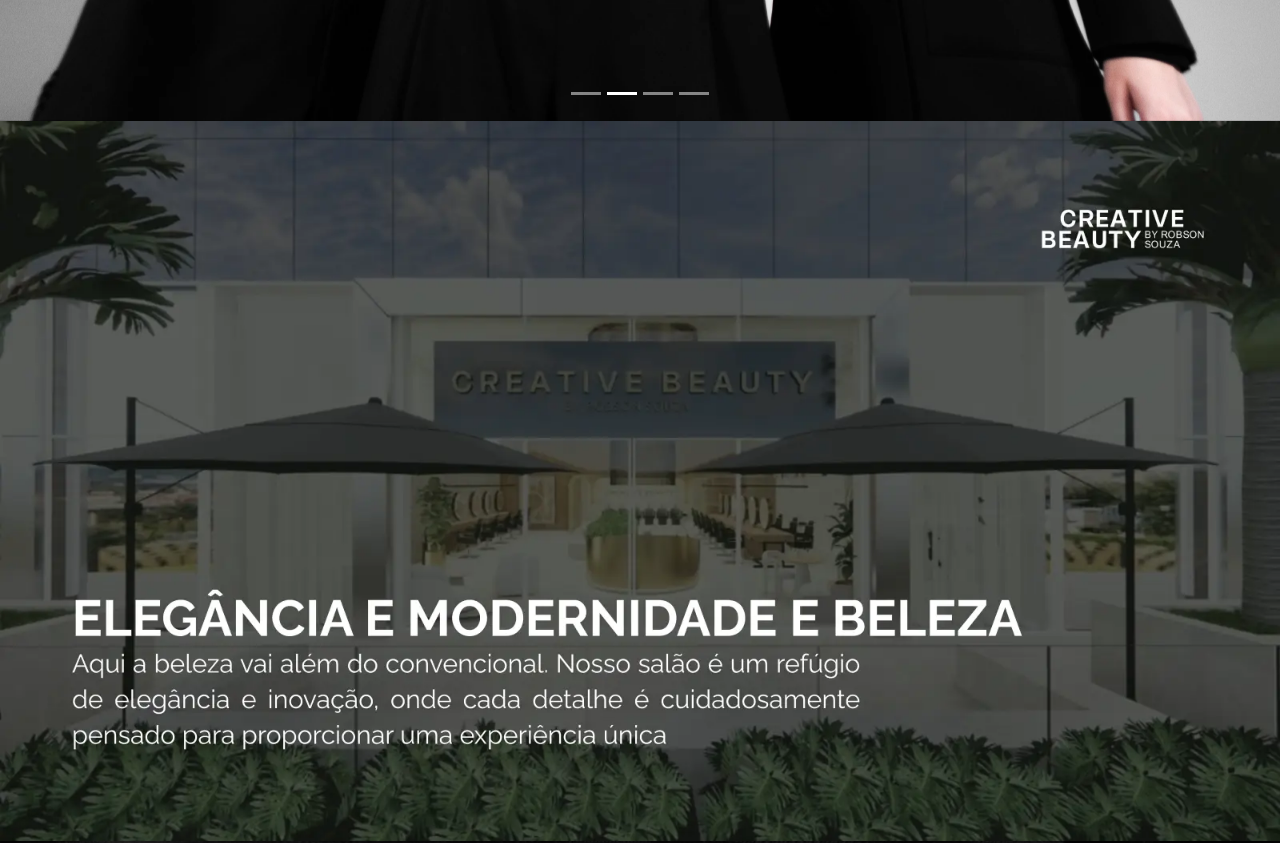
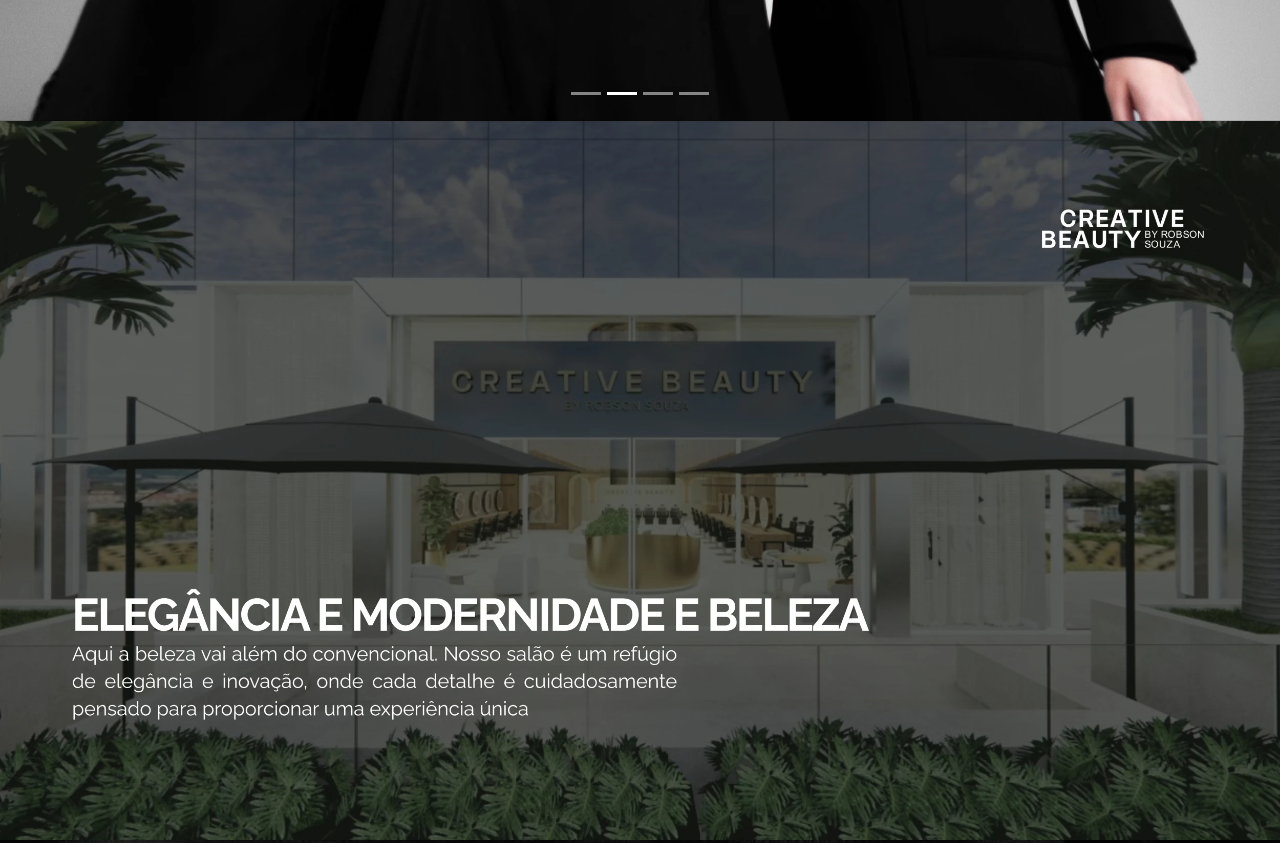
Before and after one commit to agenciane/creative-beauty, a Next.js app: page / in a window 1280 px wide. Shown: the part 600-1443 px from the top of the page. Built offline with nearby package versions, Linux system fonts and the light colour scheme; a web font is replaced by a local one.

Commit message:
feat: update quem somos imagem

```diff
--- a/src/app/page.tsx
+++ b/src/app/page.tsx
@@ -19,14 +19,7 @@
           <CarrouselMobile />
         </section>
         <section id="quem_somos">
-          <Image
-            src={'/quem-somos-image.webp'}
-            width={1600}
-            height={900}
-            alt="quem somos"
-            aria-hidden
-            className="w-full"
-          />
+          <Image src={'/quem-somos.webp'} width={1600} height={900} alt="quem somos" aria-hidden className="w-full" />
         </section>
         <section id="procedimentos" className="bg-[url('/background-procedimentos.jpg')] bg-cover bg-center py-10">
           <div className="flex flex-col justify-center items-center w-full mx-auto p-8">
```
Also changed, not shown: public/quem-somos.webp (added).
